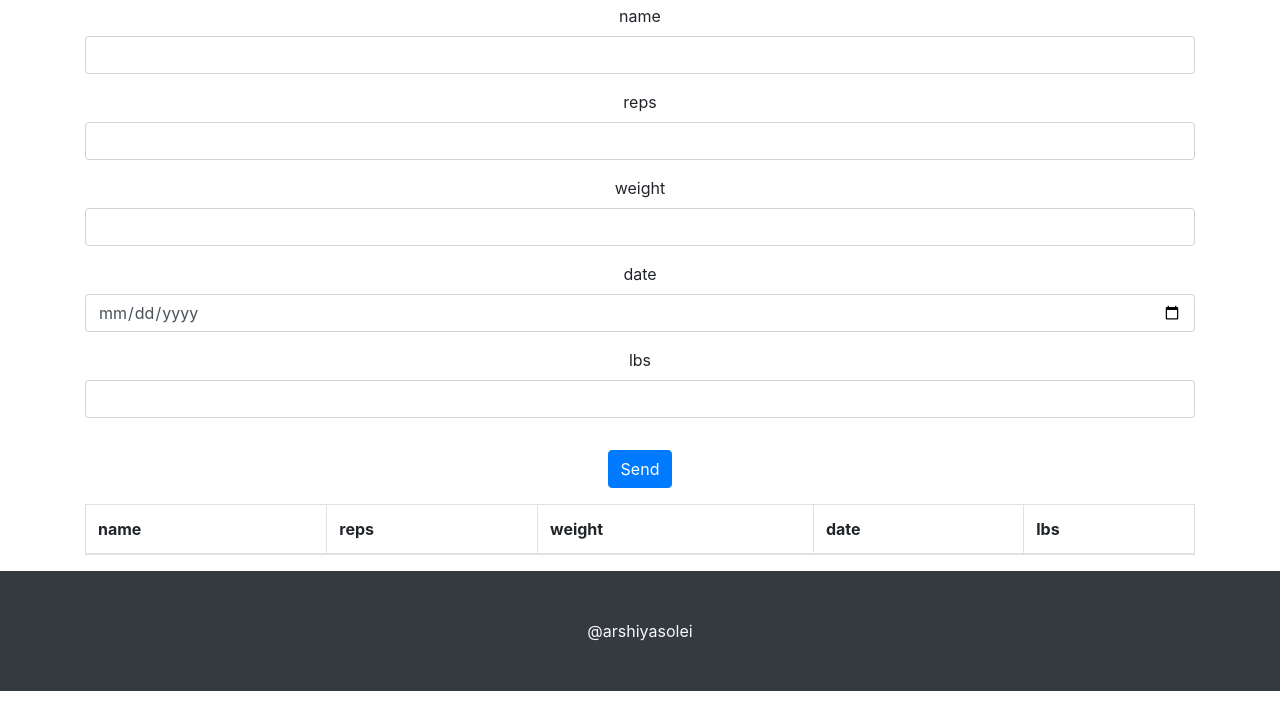
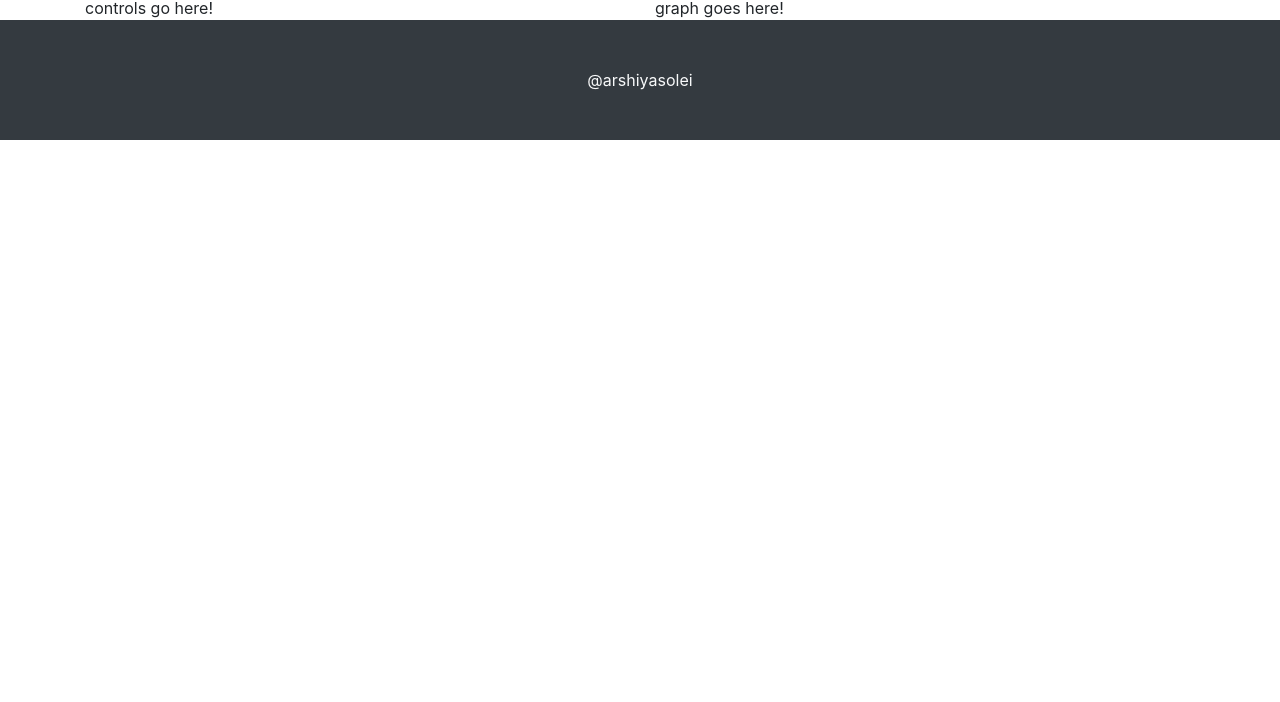
Before and after one commit to arshiyasolei/HackyStack, a plain HTML site: page index.html in a window 1280 px wide. Shown: the part 98-800 px from the top of the page. Drawn offline with nearby package versions, Linux system fonts and the light colour scheme.

Commit message:
setup basic stuff

```diff
--- a/index.html
+++ b/index.html
@@ -11,57 +11,30 @@
     <!-- Bootstrap CSS -->
     <link rel="stylesheet" href="https://stackpath.bootstrapcdn.com/bootstrap/4.5.2/css/bootstrap.min.css" integrity="sha384-JcKb8q3iqJ61gNV9KGb8thSsNjpSL0n8PARn9HuZOnIxN0hoP+VmmDGMN5t9UJ0Z" crossorigin="anonymous">
 
-    <title>Hello, world!</title>
+    <style type="text/css">
+        #container {
+            max-width: 400px;
+            height: 400px;
+            margin: auto;
+        }
+    </style>
+
+    <title>Contact Tracing by Hacky Stack</title>
   </head>
 
   <body>
 
-  <h2 class="text-dark text-center mt-5">Workouts Table</h2>
-
-  <div class="container text-center">
-  <form  onsubmit="return false">
-    <div class="form-group mt-3 mb-3">
-    <label for="submitting_workout">name</label>
-    <input class="form-control" id="1" type="text" name="workoutinput_name">
-  </div>
-  <div class="form-group mt-3 mb-3">
-    <label for="submitting_workout">reps</label>
-    <input class="form-control" id="2" type="text" name="workoutinput_reps">
-  </div>
-  <div class="form-group mt-3 mb-3">
-    <label for="submitting_workout">weight</label>
-    <input class="form-control" id="3" type="text" name="workoutinput_weight">
-  </div>
-  <div class="form-group mt-3 mb-3">
-    <label for="submitting_workout">date</label>
-    <input type="date" class="form-control" id="4"  name="workoutinput_date">
-  </div>
-  <div class="form-group mt-3 mb-3">
-    <label for="submitting_workout">lbs</label>
-    <input class="form-control" id="5" type="text" name="workoutinput_lbs">
-  </div>
+  <h2 class="text-dark text-center mt-5">Contact Tracing by Hacky Stack</h2>
 
   <div class="container">
-    <button class="btn btn-primary mt-3 mb-3 " onclick="add_workout()" value="Send">Send</button>
-  </div>
-  </form>
-  </div>
-
-  <div class="container">
-  <table class="table table-bordered" id="main_table">
-    <thead>
-      <tr>
-        <th scope="col">name</th>
-        <th scope="col">reps</th>
-        <th scope="col">weight</th>
-        <th scope="col">date</th>
-        <th scope="col">lbs</th>
-      </tr>
-    </thead>
-    <tbody id = "main_t_body">
-      </tbody>
-  </table>
-
+      <div class="row">
+          <div class="col-sm">
+              controls go here!
+          </div>
+          <div class="col-sm">
+              graph goes here!
+          </div>
+      </div>
   </div>
 
 </body>
```
Also changed, not shown: test.html (added, +42 -0 lines).
